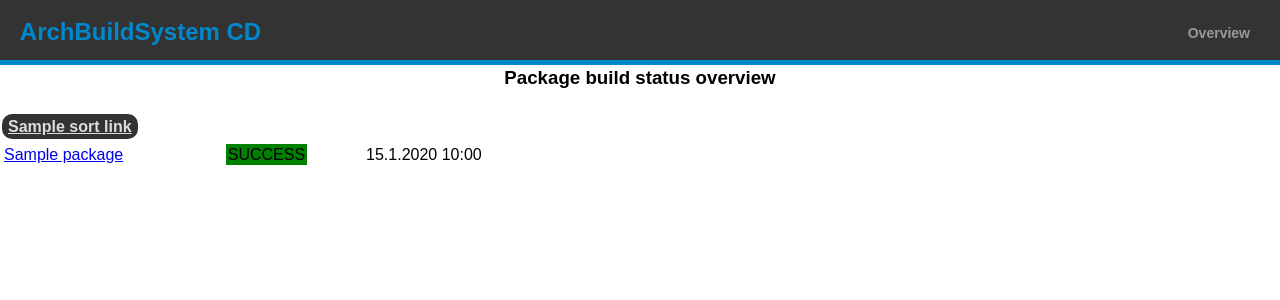
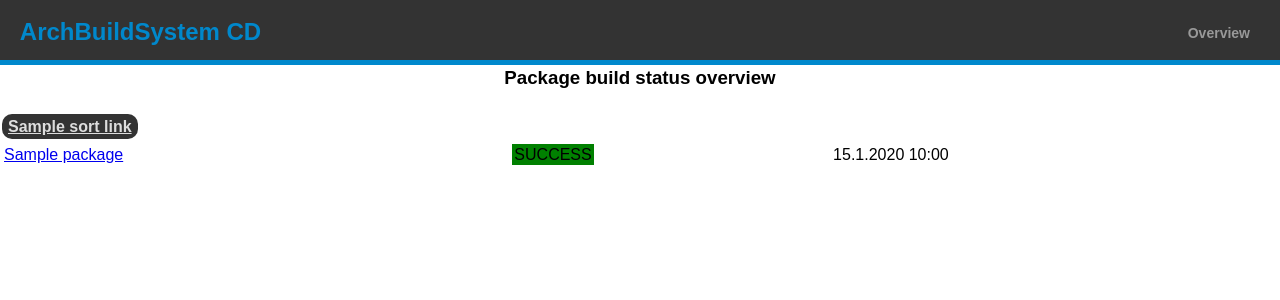
Before and after one commit to bionade24/abs_cd, a Django app: template cd_manager/templates/cd_manager/package_list.html in a window 1280 px wide. Shown: the top 300 px of the page. Run offline with Django 3.2, Linux system fonts and the light colour scheme; tables that the repository leaves empty hold one stand-in row (values such as "Sample post"); the template is opened without the code that fills it: values that come from a table or form of the project are taken from there, most other values are stand-ins (such as "Sample title", 1, 10 or a date in 2020); parts of the project's set-up code (start-up, migrations or seed data) failed here and were passed over.

Commit message:
Fix width of table, so that Build status doesn't have a newline anymore

```diff
--- a/cd_manager/static/cd_manager/package_list.css
+++ b/cd_manager/static/cd_manager/package_list.css
@@ -1,5 +1,5 @@
 table {
-    width: 35em
+    width: 100%;
 }
 
 th {
```
